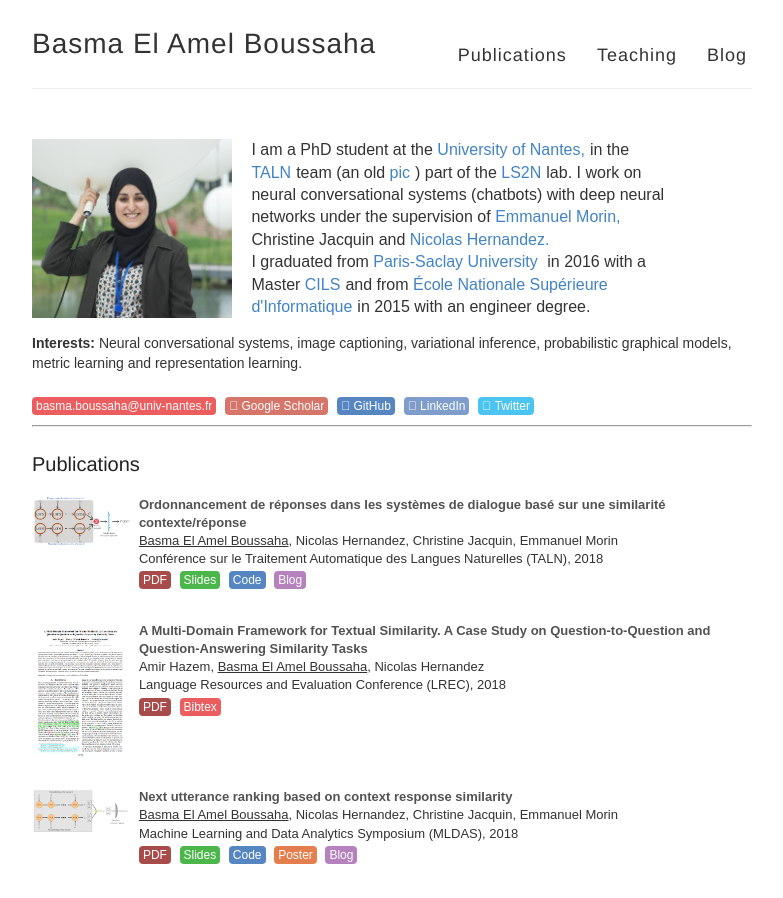
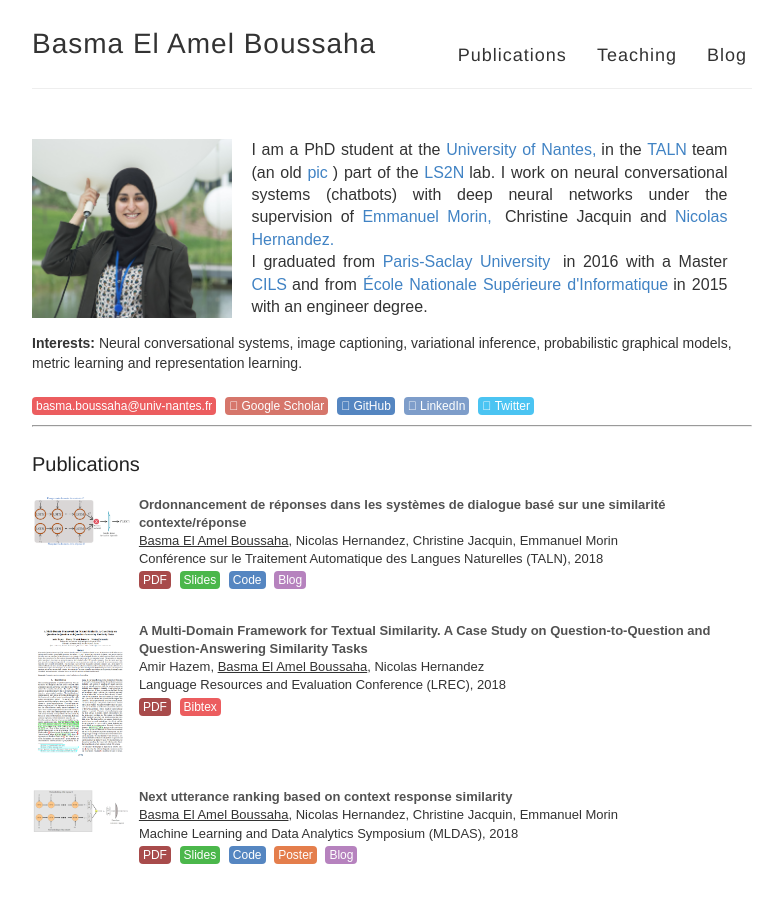
Before and after one commit to basma-boussahaa/basma-boussahaa.github.io, a Jekyll site: the page built from index.html, in a window 1280 px wide. Shown: the top 898 px of the page, without its empty margins (248-1031 px from the left). Built offline with Jekyll 4.4.1, drawn with Linux system fonts in a browser that asks for light colours.

```diff
--- a/index.html
+++ b/index.html
@@ -32,7 +32,7 @@ u {
 .about p {
     display:inline-block;
   	vertical-align:top;
-    width:60%;
+    width:68%;
     margin: 0;
     padding: 0;
 }
@@ -73,7 +73,7 @@ u {
 
 <div class="about">
 <img src="images/Basma.jpg" />
-<p> I am a PhD student at the <a href="http://www.univ-nantes.fr/english-version/">University of Nantes,</a>in the <a href="http://taln.ls2n.fr/">TALN</a>team (an old <a href="http://www.lina.univ-nantes.fr/IMG/jpg/photoequipetaln-sep2015.jpg">pic</a>) part of the <a href="https://www.ls2n.fr/?lang=en">LS2N</a>lab. I work on neural conversational systems (chatbots) with deep neural networks under the supervision of <a href="http://pagesperso.ls2n.fr/~morin-e/">Emmanuel Morin,</a> Christine Jacquin and <a href="https://sites.google.com/site/nicolashernandez/">Nicolas Hernandez.</a>
+<p style="text-align:justify"> I am a PhD student at the <a href="http://www.univ-nantes.fr/english-version/">University of Nantes,</a>in the <a href="http://taln.ls2n.fr/">TALN</a>team (an old <a href="http://www.lina.univ-nantes.fr/IMG/jpg/photoequipetaln-sep2015.jpg">pic</a>) part of the <a href="https://www.ls2n.fr/?lang=en">LS2N</a>lab. I work on neural conversational systems (chatbots) with deep neural networks under the supervision of <a href="http://pagesperso.ls2n.fr/~morin-e/">Emmanuel Morin,</a> Christine Jacquin and <a href="https://sites.google.com/site/nicolashernandez/">Nicolas Hernandez.</a>
 <br>
 I graduated from <a href="https://www.universite-paris-saclay.fr/en">Paris-Saclay University</a> in 2016 with a Master <a href="https://www.universite-paris-saclay.fr/en/node/5547#presentation-m2">CILS</a>and from <a href="http://esi.dz/">École Nationale Supérieure d'Informatique</a>in 2015 with an engineer degree.
 <!--
```
Also changed, not shown: 1 other file.
